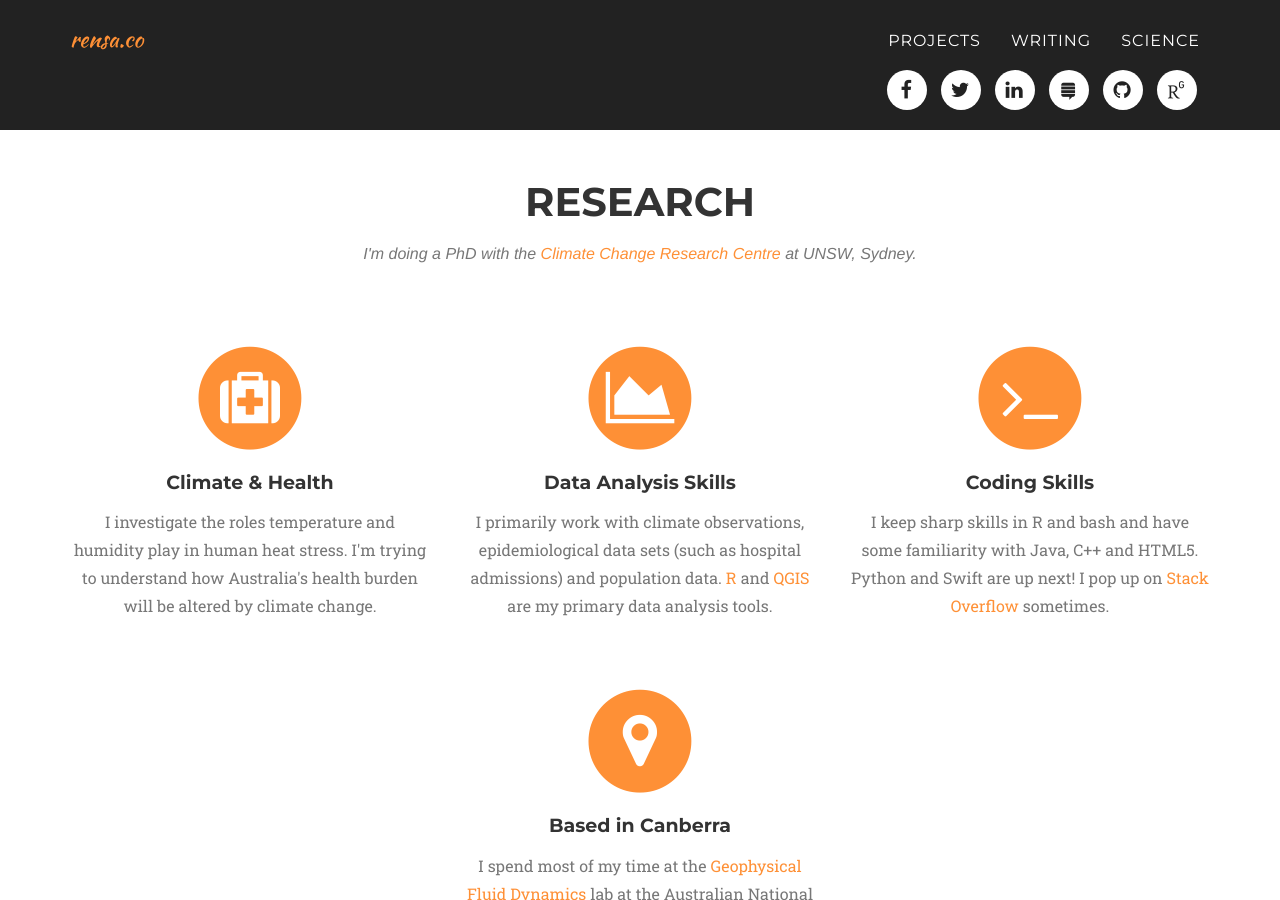
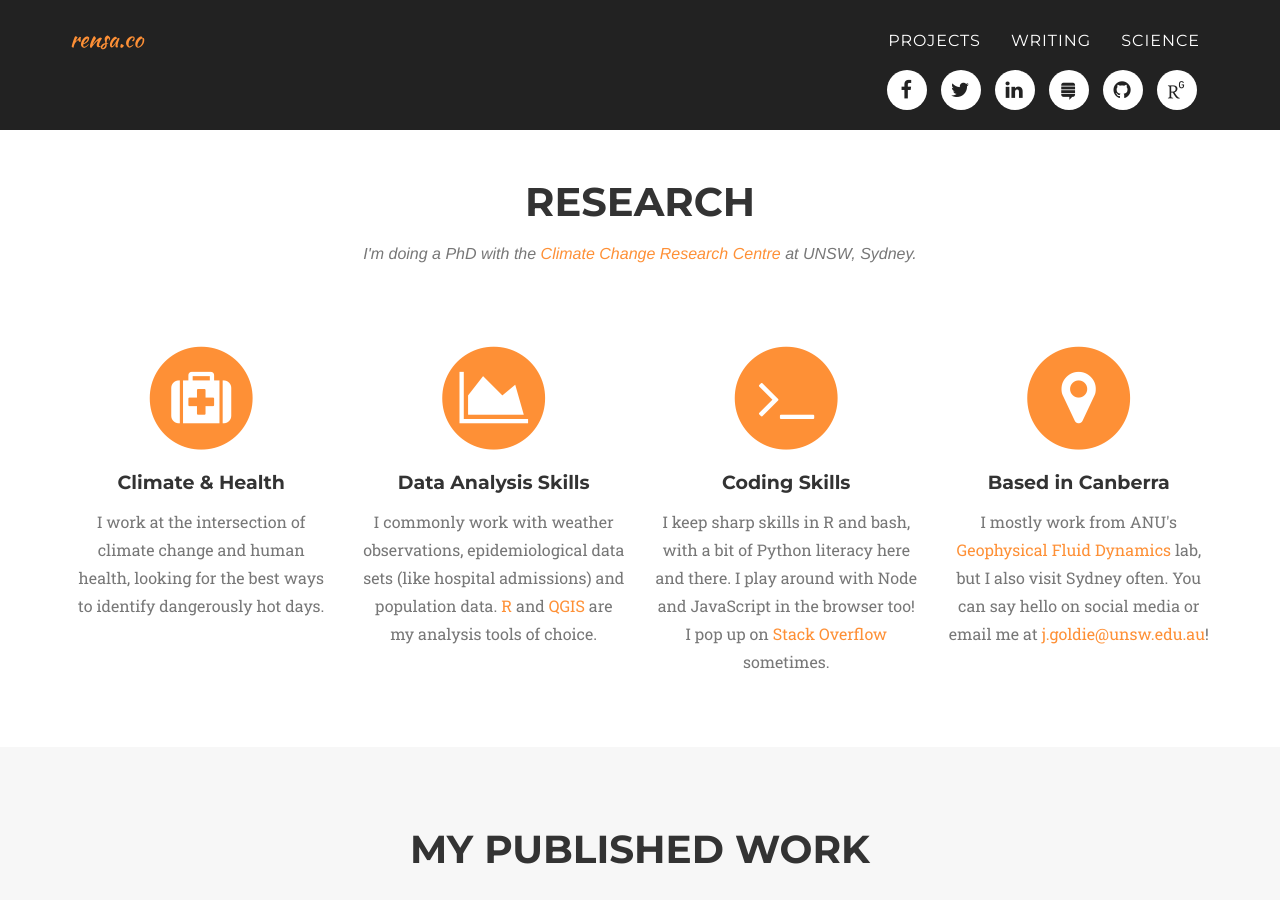
Before and after one commit to rensa/rensa.github.io, a Jekyll site: the page built from science/index.html, in a window 1280 px wide and 900 px high. Built offline with Jekyll 4.4.1, drawn with Linux system fonts in a browser that asks for light colours; some web fonts are replaced; some of the changed text lies outside the part shown.

Commit message:
Research status updates

```diff
--- a/_includes/about.html
+++ b/_includes/about.html
@@ -23,9 +23,11 @@
                 </div>
                 <div class="col-md-8">
                     <h4>What I Do</h4>
-                    <p>By day, I'm a climate change researcher doing a PhD with the <a href="ccrc.unsw.edu.au">Climate Change Research Centre</a> at UNSW, Sydney. I investigate the effects of climate change on human health using public health data. <a href="{{ site.url }}/science">Find out more about the science I do</a> or <a href="{{ site.url }}/projects">some of the other things</a> I work on in my spare time.</p>
+                    <p>By day, I'm a climate change researcher doing a PhD with the <a href="ccrc.unsw.edu.au">Climate Change Research Centre</a> at UNSW, Sydney. I work at the intersection of climate change and human health, looking for the best ways to identify dangerously hot days. <a href="{{ site.url }}/science">Find out more about the science I do.</a></p>
 
-                    <p>You can touch base with me on social media or shoot me an email at either <a href="mailto:j.goldie@unsw.edu.au">j.goldie@unsw.edu.au</a> (for research or academic purposes) or <a href="mailto:me@rensa.co">me@rensa.co</a> (for anything else).</p>
+                    <p>Outside office hours, I dip my toes in web development, game development, science communication and plenty of other fun stuff. You can have a look at some of my <a href="{{ site.url }}/projects">other projects</a> or <a href="{{ site.url }}/projects">my writing.</a>
+
+                    <p>You can touch base with me on social media or shoot me an email at either <a href="mailto:j.goldie@unsw.edu.au">j.goldie@unsw.edu.au</a> (to talk about science) or <a href="mailto:me@rensa.co">me@rensa.co</a> (for anything else).</p>
                 </div>
                 <!-- {% endfor %} -->
             </div>
--- a/_includes/research.html
+++ b/_includes/research.html
@@ -8,39 +8,37 @@
                 </div>
             </div>
             <div class="row text-center">
-                <div class="col-md-4">
+                <div class="col-md-3">
                     <span class="fa-stack fa-4x">
                         <i class="fa fa-circle fa-stack-2x text-primary"></i>
                         <i class="fa fa-medkit fa-stack-1x fa-inverse"></i>
                     </span>
                     <h4 class="service-heading">Climate & Health</h4>
-                    <p class="text-muted">I investigate the roles temperature and humidity play in human heat stress. I'm trying to understand how Australia's health burden will be altered by climate change.</p>
+                    <p class="text-muted">I work at the intersection of climate change and human health, looking for the best ways to identify dangerously hot days.</p>
                 </div>
-                <div class="col-md-4">
+                <div class="col-md-3">
                     <span class="fa-stack fa-4x">
                         <i class="fa fa-circle fa-stack-2x text-primary"></i>
                         <i class="fa fa-area-chart fa-stack-1x fa-inverse"></i>
                     </span>
                     <h4 class="service-heading">Data Analysis Skills</h4>
-                    <p class="text-muted">I primarily work with climate observations, epidemiological data sets (such as hospital admissions) and population data. <a href="http://www.r-project.org/">R</a> and <a href="http://www.qgis.org/">QGIS</a> are my primary data analysis tools.</p>
+                    <p class="text-muted">I commonly work with weather observations, epidemiological data sets (like hospital admissions) and population data. <a href="http://www.r-project.org/">R</a> and <a href="http://www.qgis.org/">QGIS</a> are my analysis tools of choice.</p>
                 </div>
-                <div class="col-md-4">
+                <div class="col-md-3">
                     <span class="fa-stack fa-4x">
                         <i class="fa fa-circle fa-stack-2x text-primary"></i>
                         <i class="fa fa-terminal fa-stack-1x fa-inverse"></i>
                     </span>
                     <h4 class="service-heading">Coding Skills</h4>
-                    <p class="text-muted">I keep sharp skills in R and bash and have some familiarity with Java, C++ and HTML5. Python and Swift are up next! I pop up on <a href="http://stackoverflow.com/users/3246758/rensa">Stack Overflow</a> sometimes.</p>
+                    <p class="text-muted">I keep sharp skills in R and bash, with a bit of Python literacy here and there. I play around with Node and JavaScript in the browser too! I pop up on <a href="http://stackoverflow.com/users/3246758/rensa">Stack Overflow</a> sometimes.</p>
                 </div>
-            </div>
-            <div class="row text-center">
-                <div class="col-md-4" id="research-location">
+                <div class="col-md-3">
                     <span class="fa-stack fa-4x">
                         <i class="fa fa-circle fa-stack-2x text-primary"></i>
                         <i class="fa fa-map-marker fa-stack-1x fa-inverse"></i>
                     </span>
                     <h4 class="service-heading">Based in Canberra</h4>
-                    <p class="text-muted">I spend most of my time at the <a href="http://rses.anu.edu.au/research/groups/geophysical-fluid-dynamics">Geophysical Fluid Dynamics</a> lab at the Australian National University, with ocassional visits to CCRC back in Sydney. If you'd like to chat about research, climate change or other academic matters, feel free to hit me up at <a href="mailto:j.goldie@unsw.edu.au">j.goldie@unsw.edu.au</a>!</p>
+                    <p class="text-muted">I mostly work from ANU's <a href="http://rses.anu.edu.au/research/groups/geophysical-fluid-dynamics">Geophysical Fluid Dynamics</a> lab, but I also visit Sydney often. You can say hello on social media or email me at <a href="mailto:j.goldie@unsw.edu.au">j.goldie@unsw.edu.au</a>!</p>
                 </div>
             </div>
         </div>
```
Also changed, not shown: _includes/css/agency.css (+0 -7 lines).
